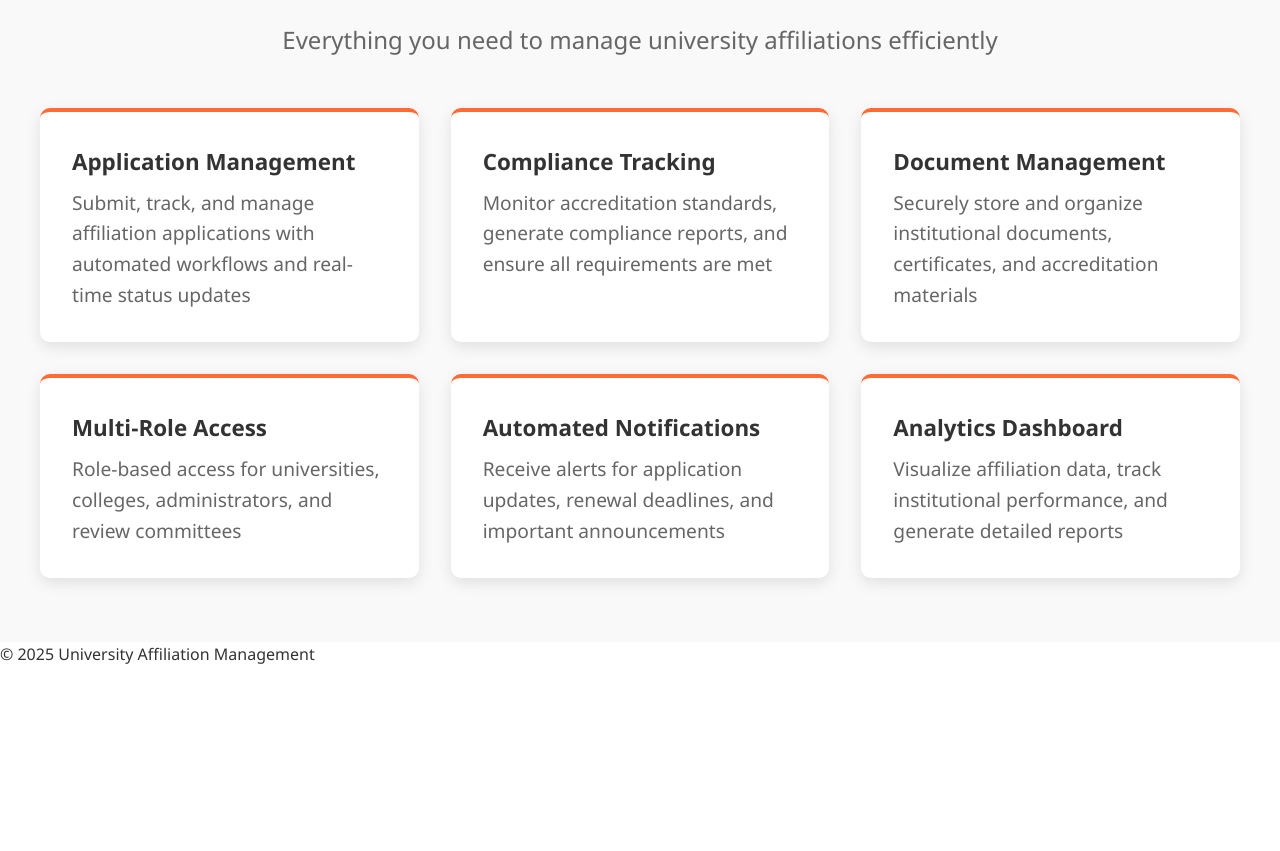
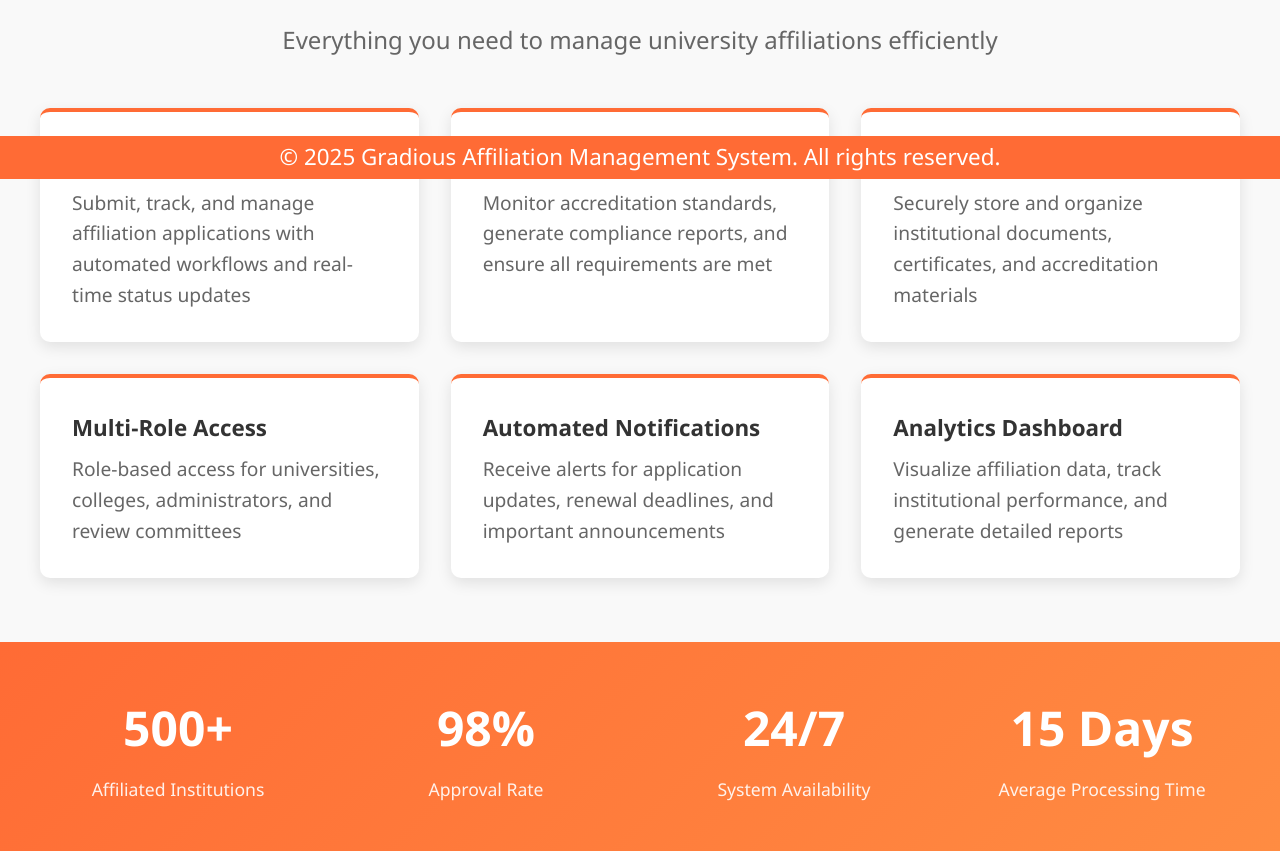
Before and after one commit to Bhuvansairam05/University-Affiliation-Management-System, a React (Vite) app in the folder Frontend/: page / in a window 1280 px wide. Shown: the part 621-1472 px from the top of the page. Before the commit the page ends 1289 px from the top, so only its background shows below. Built offline with nearby package versions, Linux system fonts and the light colour scheme.

Commit message:
Update Home and HomeContent components with new branding; add statistics section and improve footer styling

```diff
--- a/Frontend/src/components/Home.jsx
+++ b/Frontend/src/components/Home.jsx
@@ -17,8 +17,8 @@ return(
       </header>
       <Outlet />
       <footer>
-        &copy; 2025 University Affiliation Management
-      </footer>
+            <p>&copy; 2025 Gradious Affiliation Management System. All rights reserved.</p>
+    </footer>
     </>
 )
 }
--- a/Frontend/src/components/HomeContent.jsx
+++ b/Frontend/src/components/HomeContent.jsx
@@ -1,3 +1,4 @@
+import { Link } from "react-router-dom";
 function HomeContent() {
     return (
         <>
@@ -7,8 +8,8 @@ function HomeContent() {
                         <h1>Gradious Affiliation Management System</h1>
                         <p>Streamline your institutional partnerships and accreditation processes with our comprehensive platform</p>
                         <div className="cta-buttons">
-                            <button className="btn btn-primary">Get Started</button>
-                            <button className="btn btn-secondary">Learn More</button>
+                            <Link to='/login'><button className="btn btn-primary">Get Started</button></Link>
+                            <Link to='/about'><button className="btn btn-secondary">Learn More</button></Link>
                         </div>
                     </div>
                 </section>
@@ -45,6 +46,28 @@ function HomeContent() {
                         </div>
                     </div>
                 </section>
+                <section class="stats">
+            <div class="container">
+                <div class="stats-grid">
+                    <div class="stat-item">
+                        <h3>500+</h3>
+                        <p>Affiliated Institutions</p>
+                    </div>
+                    <div class="stat-item">
+                        <h3>98%</h3>
+                        <p>Approval Rate</p>
+                    </div>
+                    <div class="stat-item">
+                        <h3>24/7</h3>
+                        <p>System Availability</p>
+                    </div>
+                    <div class="stat-item">
+                        <h3>15 Days</h3>
+                        <p>Average Processing Time</p>
+                    </div>
+                </div>
+            </div>
+        </section>
             </div>
         </>
     )
--- a/Frontend/src/index.css
+++ b/Frontend/src/index.css
@@ -172,3 +172,69 @@ header {
     color: #666;
     font-size: 1.2rem;
 }
+
+.stats {
+    background: linear-gradient(135deg, #ff6b35, #ff8c42);
+    color: white;
+    padding: 3rem 2rem;
+}
+
+.stats-grid {
+    display: grid;
+    grid-template-columns: repeat(auto-fit, minmax(200px, 1fr));
+    gap: 2rem;
+    text-align: center;
+}
+
+.stat-item h3 {
+    font-size: 3rem;
+    margin-bottom: 0.5rem;
+}
+
+.stat-item p {
+    font-size: 1.1rem;
+    opacity: 0.9;
+}
+
+footer {
+    padding:0.3%;
+    width: 100%;
+    position: fixed;
+    bottom: 0px;
+    background: #ff6b35;
+    color: white;
+    text-align: center;
+    font-size: 1.4rem;
+}
+
+@keyframes fadeInDown {
+    from {
+        opacity: 0;
+        transform: translateY(-20px);
+    }
+
+    to {
+        opacity: 1;
+        transform: translateY(0);
+    }
+}
+
+@media (max-width: 768px) {
+    .nav-links {
+        gap: 1rem;
+    }
+
+    .hero h1 {
+        font-size: 2rem;
+    }
+
+    .about-grid,
+    .contact-grid,
+    .mission-vision {
+        grid-template-columns: 1fr;
+    }
+
+    .stats-grid {
+        grid-template-columns: 1fr 1fr;
+    }
+}
```
